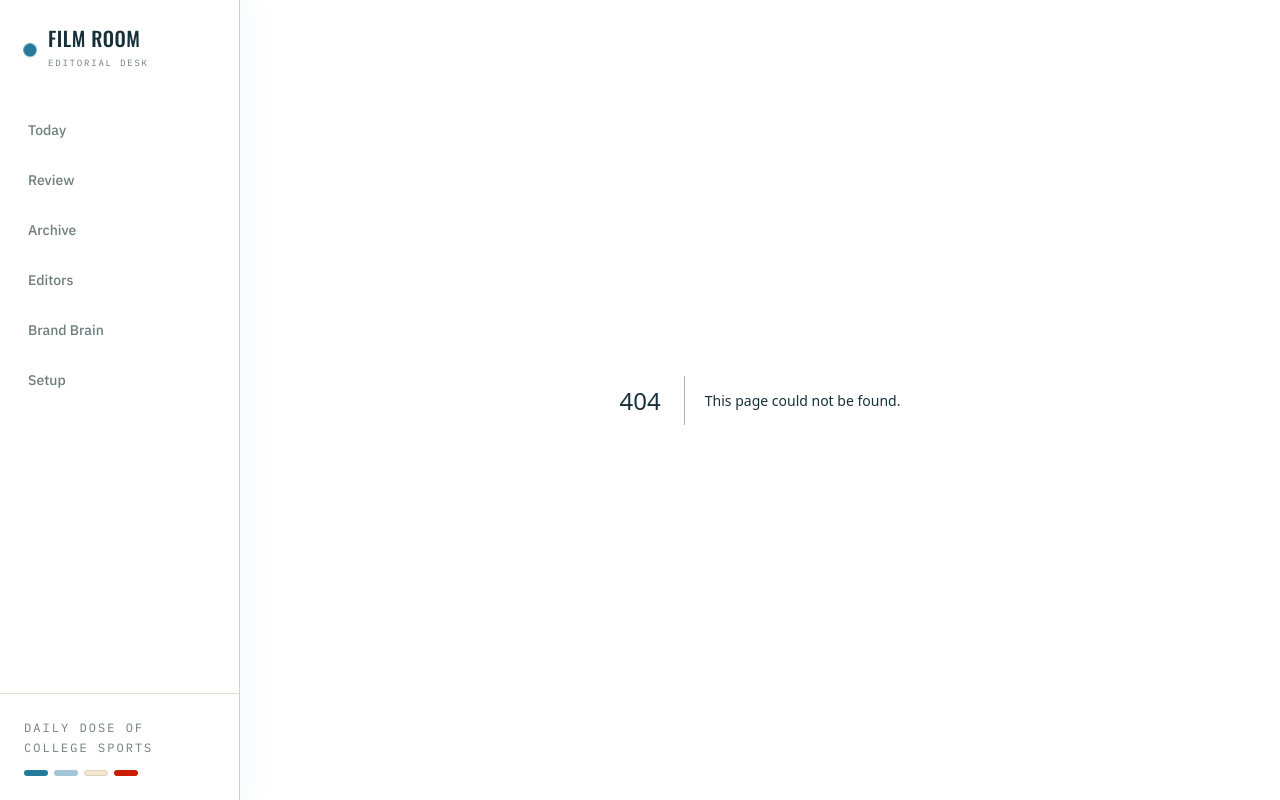
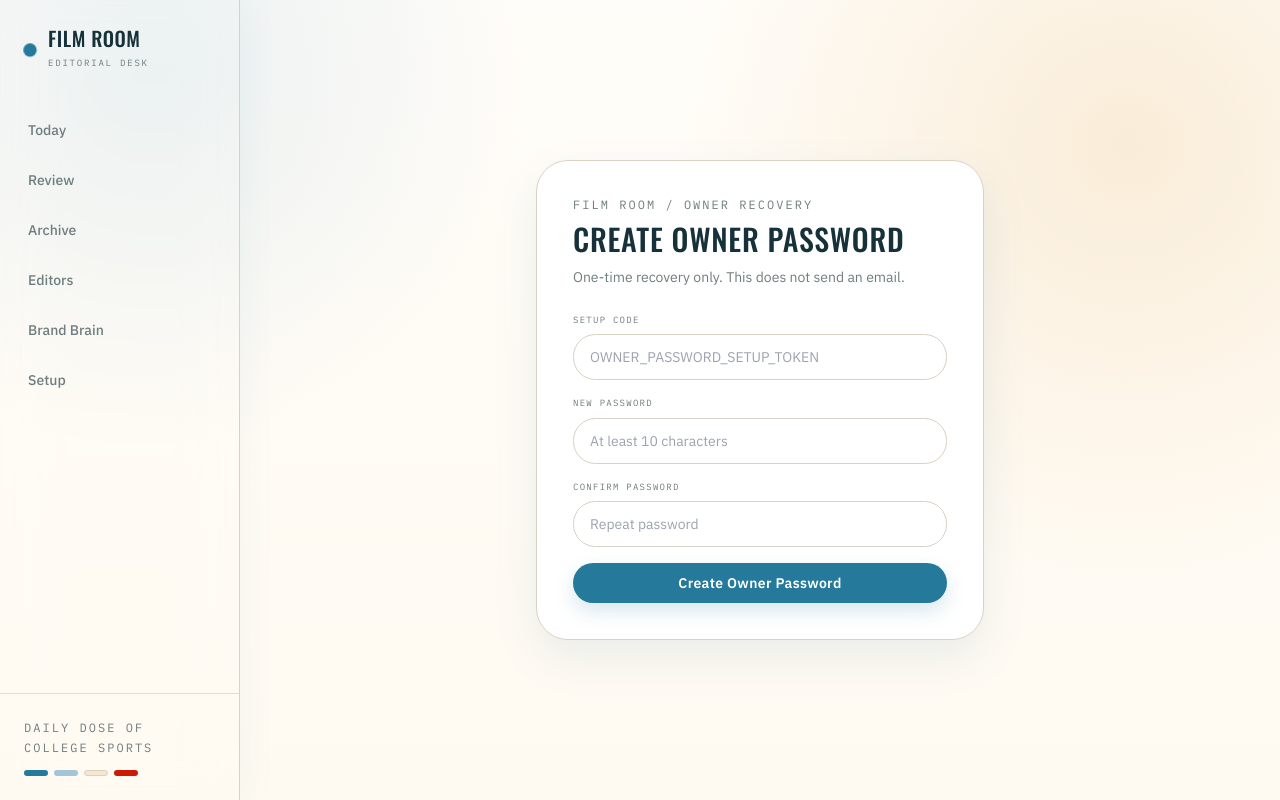
Before and after one commit to thekidd2027/thefilmroom, a Next.js app in the folder film-room/: page /owner-setup in a window 1280 px wide. Before the commit this address had no page. Built offline with nearby package versions, Linux system fonts and the light colour scheme.

Commit message:
Add one-time owner password setup page

```diff
--- /dev/null
+++ b/film-room/app/owner-setup/page.tsx
@@ -0,0 +1,99 @@
+"use client";
+
+import { FormEvent, useState } from "react";
+import { useRouter } from "next/navigation";
+
+export default function OwnerSetupPage() {
+  const router = useRouter();
+  const [token, setToken] = useState("");
+  const [password, setPassword] = useState("");
+  const [confirm, setConfirm] = useState("");
+  const [busy, setBusy] = useState(false);
+  const [message, setMessage] = useState("");
+  const [success, setSuccess] = useState(false);
+
+  async function submit(e: FormEvent) {
+    e.preventDefault();
+    setMessage("");
+    if (password !== confirm) {
+      setMessage("Passwords do not match.");
+      return;
+    }
+    setBusy(true);
+    try {
+      const res = await fetch("/api/owner-password-setup", {
+        method: "POST",
+        headers: { "Content-Type": "application/json" },
+        body: JSON.stringify({ token, password }),
+      });
+      const data = await res.json().catch(() => ({}));
+      if (!res.ok || data.error) throw new Error(data.error ?? "Setup failed.");
+      setSuccess(true);
+      setMessage("Password created. Remove OWNER_PASSWORD_SETUP_TOKEN from Vercel, then sign in normally.");
+    } catch (e: any) {
+      setMessage(e?.message ?? "Setup failed.");
+    } finally {
+      setBusy(false);
+    }
+  }
+
+  return (
+    <main className="min-h-screen grid place-items-center p-6">
+      <div className="w-full max-w-md soft-card p-7 md:p-9">
+        <div className="label-eyebrow mb-2">FILM ROOM / OWNER RECOVERY</div>
+        <h1 className="font-display text-3xl tracking-wide text-ink">CREATE OWNER PASSWORD</h1>
+        <p className="text-sm text-dim leading-6 mt-2 mb-6">
+          One-time recovery only. This does not send an email.
+        </p>
+
+        {!success ? (
+          <form onSubmit={submit} className="space-y-4">
+            <div>
+              <label className="data-label block mb-2">SETUP CODE</label>
+              <input
+                type="password"
+                autoComplete="off"
+                value={token}
+                onChange={(e) => setToken(e.target.value)}
+                required
+                className="w-full rounded-[1.4rem] border border-rule bg-white px-4 py-3 text-sm"
+                placeholder="OWNER_PASSWORD_SETUP_TOKEN"
+              />
+            </div>
+            <div>
+              <label className="data-label block mb-2">NEW PASSWORD</label>
+              <input
+                type="password"
+                value={password}
+                onChange={(e) => setPassword(e.target.value)}
+                required
+                minLength={10}
+                className="w-full rounded-[1.4rem] border border-rule bg-white px-4 py-3 text-sm"
+                placeholder="At least 10 characters"
+              />
+            </div>
+            <div>
+              <label className="data-label block mb-2">CONFIRM PASSWORD</label>
+              <input
+                type="password"
+                value={confirm}
+                onChange={(e) => setConfirm(e.target.value)}
+                required
+                minLength={10}
+                className="w-full rounded-[1.4rem] border border-rule bg-white px-4 py-3 text-sm"
+                placeholder="Repeat password"
+              />
+            </div>
+            <button disabled={busy} className="btn-primary w-full disabled:opacity-50">
+              {busy ? "Securing account…" : "Create Owner Password"}
+            </button>
+          </form>
+        ) : (
+          <button className="btn-primary w-full" onClick={() => router.push("/login")}>Go to Sign In</button>
+        )}
+
+        {message && <div className={`mt-5 rounded-[1.4rem] px-4 py-3 text-sm ${success ? "bg-sinbad/20 text-ink" : "bg-milan/5 text-signal"}`}>{message}</div>}
+      </div>
+    </main>
+  );
+}
```
